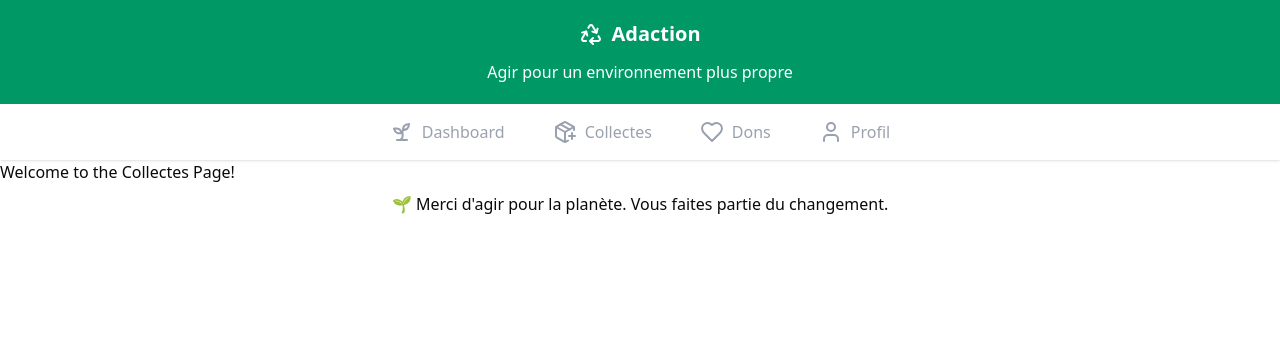
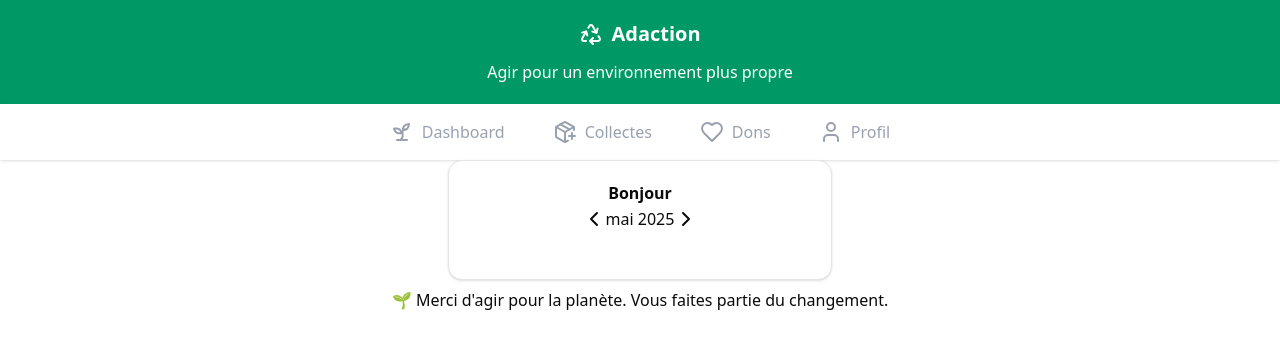
Before and after one commit to danisaza1/front-end-adaction, a Next.js app: page /client/dashboard in a window 1280 px wide. Shown: the top 348 px of the page. Built offline with nearby package versions, Linux system fonts and the light colour scheme.

Commit message:
feat: add month and year selector with navigation arrows
:wq#

```diff
--- a/app/client/dashboard/page.js
+++ b/app/client/dashboard/page.js
@@ -1,11 +1,53 @@
-
-export default function Dashboard() {
+"use client";
+import { Card, CardContent, CardHeader, CardTitle } from "../../components/card";
+import { Button } from "../../components/button";
+import { useState} from 'react';
+import { ChevronLeft, ChevronRight } from 'lucide-react';
 
 
-return (
-    <div>
-    <h1>Welcome to the Collectes Page!</h1>
+export default function DashboardPage() {
+//  const [firstname, setFirstname] = useState('');
+const[date, setDate] = useState(new Date());
+const month = date.toLocaleString("fr-FR", { month: "long"});
+const year = date.getFullYear();
+const currentMonthAndYear = `${month} ${year}`;
+console.log(currentMonthAndYear);
+function previousMonth() {
+  const prevMonth = new Date(date.getFullYear(), date.getMonth() - 1, 1);
+  setDate(prevMonth);
+};
+function nextMonth() {
+  const nextMonth = new Date(date.getFullYear(), date.getMonth() + 1, 1);
+  // setDate(nextMonth);
+  const currentMonth = new Date();
 
+  if(nextMonth.getFullYear() > currentMonth.getFullYear()
+    ||(nextMonth.getFullYear() === currentMonth.getFullYear() && nextMonth.getMonth() > currentMonth.getMonth())
+  ){
+  return;
+}
+    setDate(nextMonth);
+  }
+
+  return (
+    <div className="flex justify-center w-screen">
+    <Card className="w-full max-w-sm">
+      <CardHeader>
+           <CardTitle className="flex justify-center">  Bonjour {} </CardTitle>
+           <div className="flex justify-center">
+            <button onClick={previousMonth} aria-label="Mois précédent"><ChevronLeft /></button>
+            <span>{month} {year}</span>
+            <button onClick={nextMonth} aria-label="Mois suivant"><ChevronRight /></button>
+            </div>
+            </CardHeader>
+
+
+           <CardContent>
+      <h1></h1>
+
+           </CardContent>
+
+    </Card>
     </div>
   );
 }
--- a/package.json
+++ b/package.json
@@ -9,16 +9,13 @@
     "lint": "next lint"
   },
   "dependencies": {
-<<<<<<< HEAD
-    "@radix-ui/react-select": "^2.2.5",
     "@radix-ui/react-slot": "^1.2.3",
-=======
->>>>>>> e9e5fd3 (Résolution des conflits : garder versions distantes et rétablir globals.css)
     "class-variance-authority": "^0.7.1",
     "clsx": "^2.1.1",
     "lucide-react": "^0.511.0",
     "next": "15.3.2",
     "postcss": "^8.5.3",
+    "radix-ui": "^1.4.2",
     "react": "^19.0.0",
     "react-dom": "^19.0.0",
     "tailwind-merge": "^3.3.0"
--- /dev/null
+++ b/src/lib/utils.js
@@ -0,0 +1,6 @@
+import { clsx } from "clsx";
+import { twMerge } from "tailwind-merge"
+
+export function cn(...inputs) {
+  return twMerge(clsx(inputs));
+}
```
Also changed, not shown: 1 other file (tests, documents, lock files or other folders).
